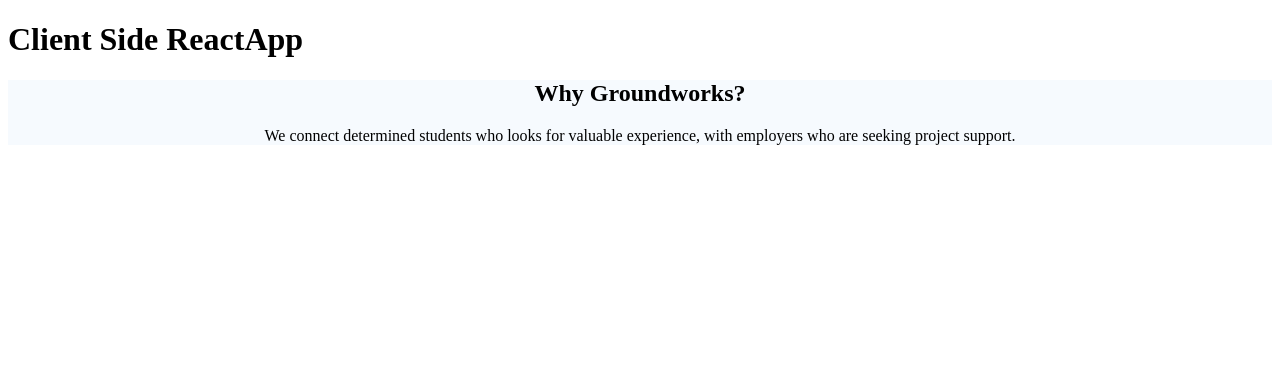
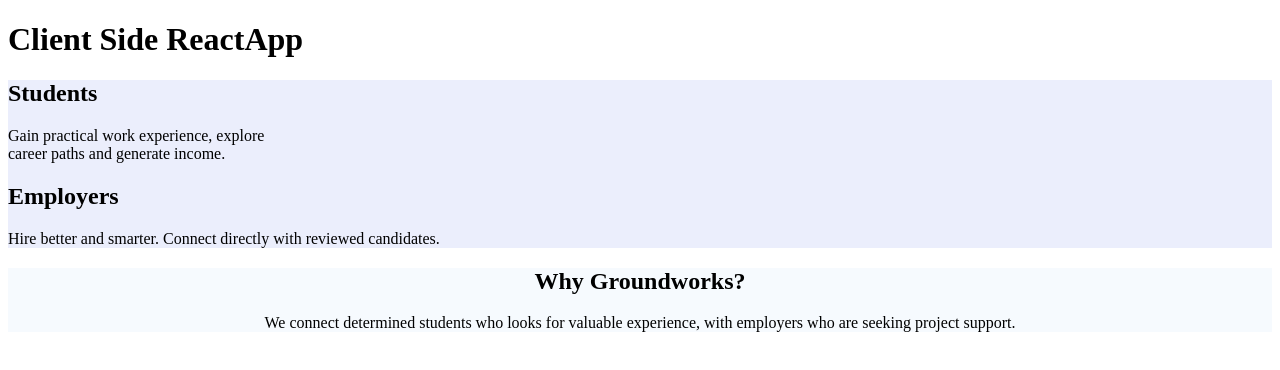
Before and after one commit to FAC-Sixteen/groundworks, a React app: page / in a window 1280 px wide. Shown: the top 370 px of the page. Built offline with nearby package versions, Linux system fonts and the light colour scheme.

Commit message:
create header component Relates #36

```diff
--- a/src/App.js
+++ b/src/App.js
@@ -1,10 +1,12 @@
 import React, { Component } from "react";
 import Info from "./components/Homepage/Info/Info";
+import Header from "./components/Homepage/Header/Header";
 
 const App = () => {
   return (
     <div>
       <h1>Client Side ReactApp</h1>
+      <Header />
       <Info />
     </div>
   );
--- a/src/components/Homepage/Header/Header.css
+++ b/src/components/Homepage/Header/Header.css
@@ -0,0 +1,13 @@
+.headerComponent {
+  width: 100%;
+  height: 100%;
+  background-color: rgba(235, 238, 252, 1);
+}
+
+.headercomponent--employer:after {
+  content: " ";
+  border-bottom: 100vh solid rgba(226, 227, 250, 1);
+  border-left: 100vw solid transparent;
+  width: 0;
+  position: absolute;
+}
--- a/src/components/Homepage/Header/Header.js
+++ b/src/components/Homepage/Header/Header.js
@@ -0,0 +1,24 @@
+import React from "react";
+import "./Header.css";
+
+const Header = () => {
+  return (
+    <div className="headerComponent">
+      <div className="headerComponent--student">
+        <h2 className="headerComponent--headerStudent">Students</h2>
+        <p>
+          Gain practical work experience, explore
+          <br /> career paths and generate income.
+        </p>
+      </div>
+      <div className="headerComponent--employer">
+        <h2 className="headerComponent--headerEmployers">Employers</h2>
+        <p>
+          Hire better and smarter. Connect directly with reviewed candidates.
+        </p>
+      </div>
+    </div>
+  );
+};
+
+export default Header;
```
